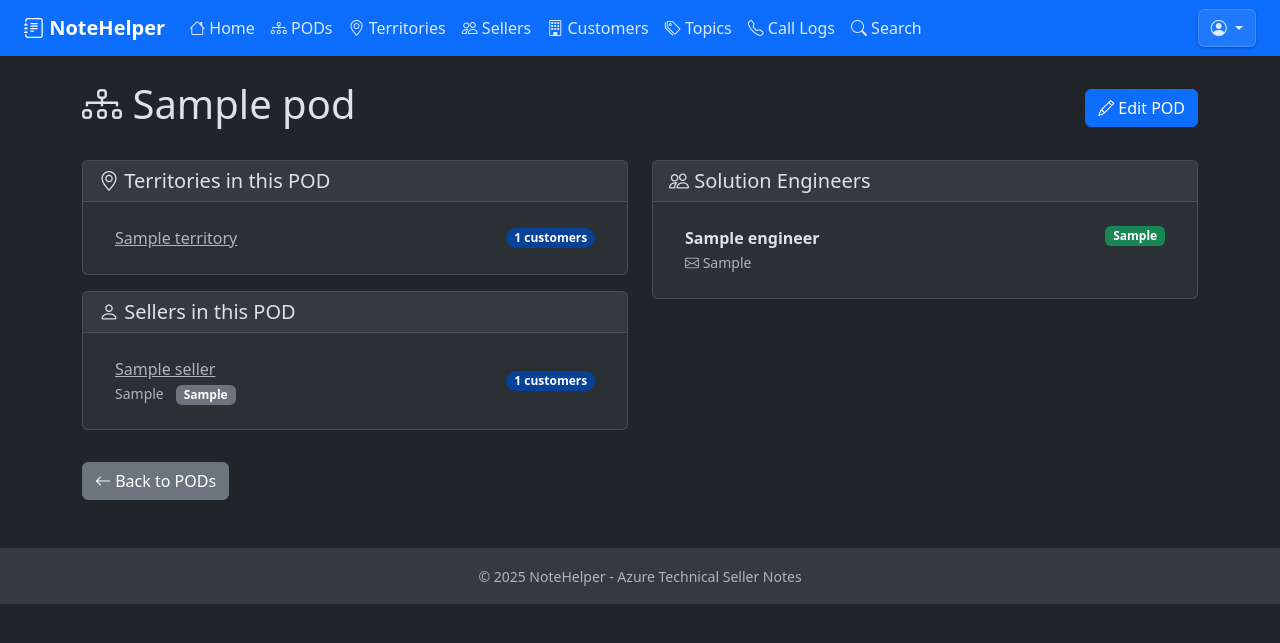
After one commit to rablaine/NoteHelper, a Flask app: page /pod/1 in a window 1280 px wide. The commit adds this page. Shown: the top 643 px of the page. Run offline with Flask 3, Linux system fonts and the light colour scheme; tables that the repository leaves empty hold one stand-in row (values such as "Sample post"); parts of the project's set-up code (start-up, migrations or seed data) failed here and were passed over.

Commit message:
feat: Add POD views and display PODs on territory pages
- Created POD list, view, and edit pages showing organizational hierarchy
- POD view displays territories, sellers (with types/aliases), and solution engineers with specialties
- Added POD badges to territories list that link to POD view page
- Added POD information alert to territory detail page
- Added PODs to navigation menu
- Eager load POD relationships in territory queries for performance
- Fixed database migration issue by stamping to base and upgrading

```diff
--- a/app.py
+++ b/app.py
@@ -349,7 +349,8 @@ def territories_list():
     """List all territories."""
     territories = Territory.query.options(
         db.joinedload(Territory.sellers),
-        db.joinedload(Territory.customers)
+        db.joinedload(Territory.customers),
+        db.joinedload(Territory.pod)
     ).order_by(Territory.name).all()
     return render_template('territories_list.html', territories=territories)
 
@@ -385,7 +386,9 @@ def territory_create():
 @app.route('/territory/<int:id>')
 def territory_view(id):
     """View territory details (FR006)."""
-    territory = Territory.query.get_or_404(id)
+    territory = Territory.query.options(
+        db.joinedload(Territory.pod)
+    ).get_or_404(id)
     # Sort sellers in-memory since they're eager-loaded
     sellers = sorted(territory.sellers, key=lambda s: s.name)
 
@@ -432,6 +435,73 @@ def territory_edit(id):
 
     existing_territories = Territory.query.filter(Territory.id != id).order_by(Territory.name).all()
     return render_template('territory_form.html', territory=territory, existing_territories=existing_territories)
+
+
+# =============================================================================
+# POD Routes
+# =============================================================================
+
+@app.route('/pods')
+def pods_list():
+    """List all PODs."""
+    pods = POD.query.options(
+        db.joinedload(POD.territories),
+        db.joinedload(POD.solution_engineers)
+    ).order_by(POD.name).all()
+    return render_template('pods_list.html', pods=pods)
+
+
+@app.route('/pod/<int:id>')
+def pod_view(id):
+    """View POD details with territories, sellers, and solution engineers."""
+    pod = POD.query.options(
+        db.joinedload(POD.territories).joinedload(Territory.sellers),
+        db.joinedload(POD.solution_engineers)
+    ).get_or_404(id)
+
+    # Get all sellers from all territories in this POD
+    sellers = set()
+    for territory in pod.territories:
+        for seller in territory.sellers:
+            sellers.add(seller)
+    sellers = sorted(list(sellers), key=lambda s: s.name)
+
+    # Sort territories and solution engineers
+    territories = sorted(pod.territories, key=lambda t: t.name)
+    solution_engineers = sorted(pod.solution_engineers, key=lambda se: se.name)
+
+    return render_template('pod_view.html',
+                         pod=pod,
+                         territories=territories,
+                         sellers=sellers,
+                         solution_engineers=solution_engineers)
+
+
+@app.route('/pod/<int:id>/edit', methods=['GET', 'POST'])
+def pod_edit(id):
+    """Edit POD name."""
+    pod = POD.query.get_or_404(id)
+
+    if request.method == 'POST':
+        name = request.form.get('name', '').strip()
+
+        if not name:
+            flash('POD name is required.', 'danger')
+            return redirect(url_for('pod_edit', id=id))
+
+        # Check for duplicate
+        existing = POD.query.filter(POD.name == name, POD.id != id).first()
+        if existing:
+            flash(f'POD "{name}" already exists.', 'warning')
+            return redirect(url_for('pod_view', id=existing.id))
+
+        pod.name = name
+        db.session.commit()
+
+        flash(f'POD "{name}" updated successfully!', 'success')
+        return redirect(url_for('pod_view', id=pod.id))
+
+    return render_template('pod_form.html', pod=pod)
 
 
 # =============================================================================
--- a/templates/base.html
+++ b/templates/base.html
@@ -131,6 +131,11 @@
                         </a>
                     </li>
                     <li class="nav-item">
+                        <a class="nav-link" href="{{ url_for('pods_list') }}">
+                            <i class="bi bi-diagram-3"></i> PODs
+                        </a>
+                    </li>
+                    <li class="nav-item">
                         <a class="nav-link" href="{{ url_for('territories_list') }}">
                             <i class="bi bi-geo-alt"></i> Territories
                         </a>
--- /dev/null
+++ b/templates/pod_view.html
@@ -0,0 +1,101 @@
+{% extends "base.html" %}
+
+{% block title %}{{ pod.name }} - NoteHelper{% endblock %}
+
+{% block content %}
+<div class="d-flex justify-content-between align-items-center mb-4">
+    <h1><i class="bi bi-diagram-3"></i> {{ pod.name }}</h1>
+    <a href="{{ url_for('pod_edit', id=pod.id) }}" class="btn btn-primary">
+        <i class="bi bi-pencil"></i> Edit POD
+    </a>
+</div>
+
+<div class="row">
+    <div class="col-md-6">
+        <div class="card mb-3">
+            <div class="card-header">
+                <h5 class="mb-0"><i class="bi bi-geo-alt"></i> Territories in this POD</h5>
+            </div>
+            <div class="card-body">
+                {% if territories %}
+                    <ul class="list-group list-group-flush">
+                        {% for territory in territories %}
+                            <li class="list-group-item d-flex justify-content-between align-items-center">
+                                <a href="{{ url_for('territory_view', id=territory.id) }}">{{ territory.name }}</a>
+                                <span class="badge bg-primary rounded-pill">{{ territory.customers|length }} customers</span>
+                            </li>
+                        {% endfor %}
+                    </ul>
+                {% else %}
+                    <p class="text-muted">No territories in this POD yet.</p>
+                {% endif %}
+            </div>
+        </div>
+
+        <div class="card mb-3">
+            <div class="card-header">
+                <h5 class="mb-0"><i class="bi bi-person"></i> Sellers in this POD</h5>
+            </div>
+            <div class="card-body">
+                {% if sellers %}
+                    <ul class="list-group list-group-flush">
+                        {% for seller in sellers %}
+                            <li class="list-group-item d-flex justify-content-between align-items-center">
+                                <div>
+                                    <a href="{{ url_for('seller_view', id=seller.id) }}">{{ seller.name }}</a>
+                                    {% if seller.alias %}
+                                        <br><small class="text-muted">{{ seller.alias }}</small>
+                                    {% endif %}
+                                    {% if seller.seller_type %}
+                                        <span class="badge bg-secondary ms-2">{{ seller.seller_type }}</span>
+                                    {% endif %}
+                                </div>
+                                <span class="badge bg-primary rounded-pill">{{ seller.customers|length }} customers</span>
+                            </li>
+                        {% endfor %}
+                    </ul>
+                {% else %}
+                    <p class="text-muted">No sellers in this POD yet.</p>
+                {% endif %}
+            </div>
+        </div>
+    </div>
+
+    <div class="col-md-6">
+        <div class="card mb-3">
+            <div class="card-header">
+                <h5 class="mb-0"><i class="bi bi-people"></i> Solution Engineers</h5>
+            </div>
+            <div class="card-body">
+                {% if solution_engineers %}
+                    <ul class="list-group list-group-flush">
+                        {% for se in solution_engineers %}
+                            <li class="list-group-item">
+                                <div class="d-flex justify-content-between align-items-start">
+                                    <div>
+                                        <strong>{{ se.name }}</strong>
+                                        {% if se.alias %}
+                                            <br><small class="text-muted"><i class="bi bi-envelope"></i> {{ se.alias }}</small>
+                                        {% endif %}
+                                    </div>
+                                    {% if se.specialty %}
+                                        <span class="badge bg-success">{{ se.specialty }}</span>
+                                    {% endif %}
+                                </div>
+                            </li>
+                        {% endfor %}
+                    </ul>
+                {% else %}
+                    <p class="text-muted">No solution engineers in this POD yet.</p>
+                {% endif %}
+            </div>
+        </div>
+    </div>
+</div>
+
+<div class="mt-3">
+    <a href="{{ url_for('pods_list') }}" class="btn btn-secondary">
+        <i class="bi bi-arrow-left"></i> Back to PODs
+    </a>
+</div>
+{% endblock %}
--- a/templates/territories_list.html
+++ b/templates/territories_list.html
@@ -18,6 +18,10 @@
                     <div class="flex-grow-1">
                         <h5 class="mb-1">{{ territory.name }}</h5>
                         <p class="mb-1" onclick="event.stopPropagation();">
+                            {% if territory.pod %}
+                                <span class="badge bg-info text-dark" style="cursor: pointer;" onclick="event.preventDefault(); event.stopPropagation(); window.location='{{ url_for('pod_view', id=territory.pod.id) }}';">                                    <i class="bi bi-diagram-3"></i> {{ territory.pod.name }}
+                                </span>
+                            {% endif %}
                             {% if territory.sellers %}
                                 {% for seller in territory.sellers|sort(attribute='name') %}
                                     <span class="badge bg-secondary" style="cursor: pointer;" onclick="event.preventDefault(); event.stopPropagation(); window.location='{{ url_for('seller_view', id=seller.id) }}';">
```
Also changed, not shown: templates/pod_form.html (added, +32 -0 lines), templates/pods_list.html (added, +39 -0 lines), templates/territory_view.html (+7 -0 lines).
